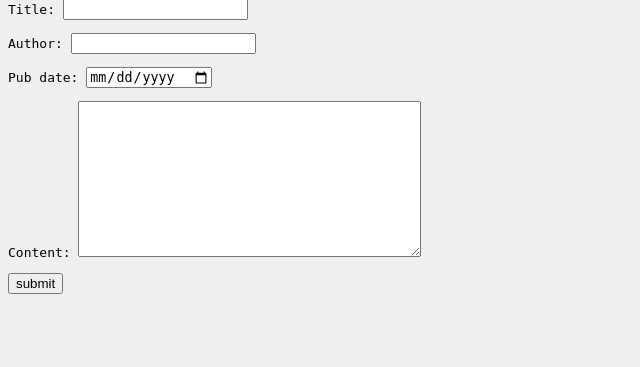
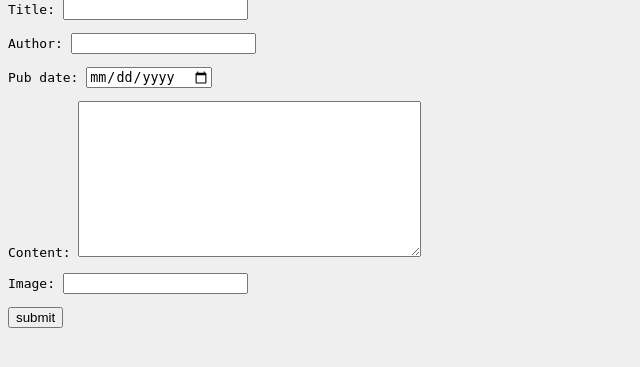
Before and after one commit to oriyannadav/Django-news-project, a Django app: page /news/add-story/ in a window 1280 px wide. Shown: the part 101-468 px from the top of the page, without its empty margins (0-640 px from the left). Run offline with Django 4.2, Linux system fonts and the light colour scheme; some web fonts are replaced.

Commit message:
added a new image field

```diff
--- a/she_codes_news/news/forms.py
+++ b/she_codes_news/news/forms.py
@@ -6,7 +6,7 @@ from .models import NewsStory
 class StoryForm(ModelForm):
     class Meta:
         model = NewsStory
-        fields = ['title', 'author', 'pub_date', 'content']
+        fields = ['title', 'author', 'pub_date', 'content', 'image']
         widgets = {
             'pub_date': forms.DateInput(
                 format='%m/%d/%Y',
--- a/she_codes_news/news/models.py
+++ b/she_codes_news/news/models.py
@@ -6,3 +6,4 @@ class NewsStory(models.Model):
     author = models.CharField(max_length=200)
     pub_date = models.DateTimeField()
     content = models.TextField()
+    image = models.URLField()
--- a/she_codes_news/news/templates/news/storyCard.html
+++ b/she_codes_news/news/templates/news/storyCard.html
@@ -1,9 +1,9 @@
 <div class="story-card" id="story-card-{{ position }}">
     <a href="{% url 'news:story' story.id %}">
         {% if position < 5 %}
-            <img src="../static/news/images/placeholder-{{ position }}.jpg">
+            <img src="{{ story.image }}">
         {% else %}
-            <img src="https://picsum.photos/600">
+            <img src="{{ story.image }}">
         {% endif %}
         <div class="story-card-text">
             <h3>{{ story.title }}</h3>
```
